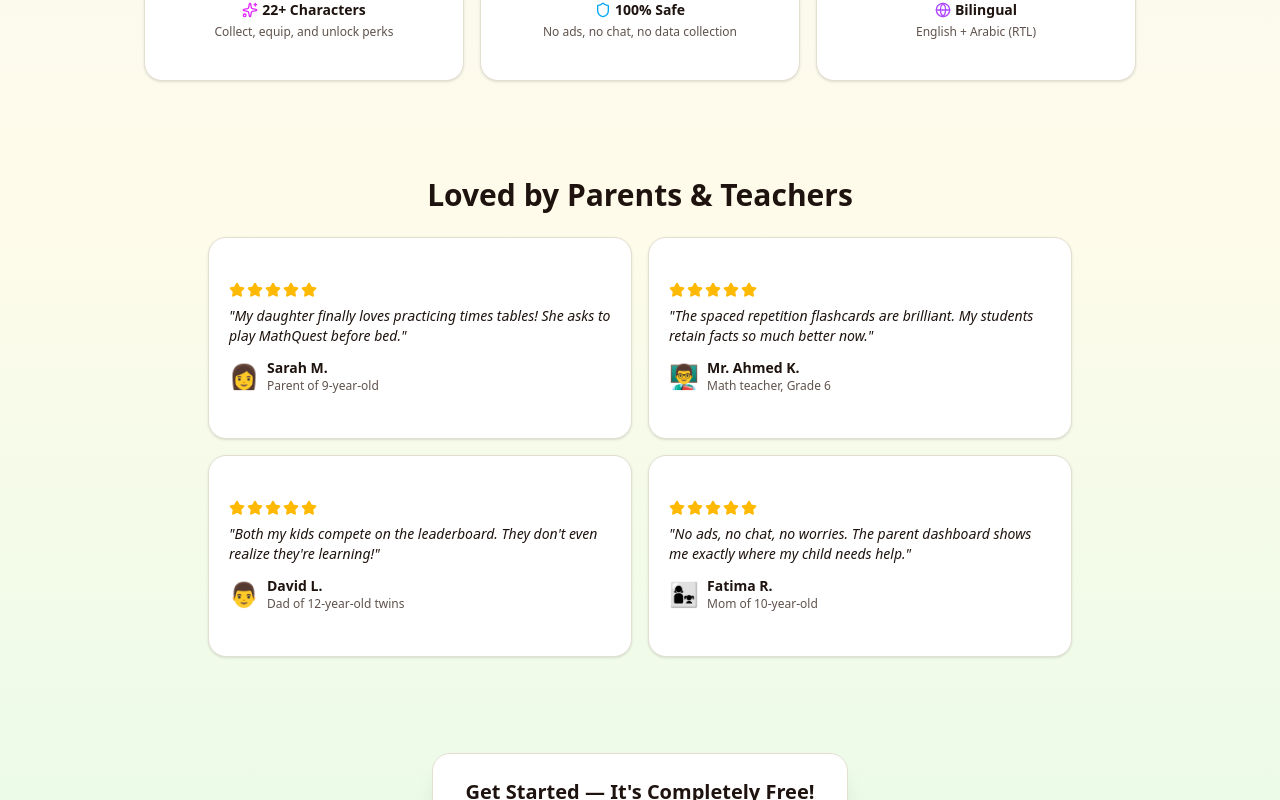
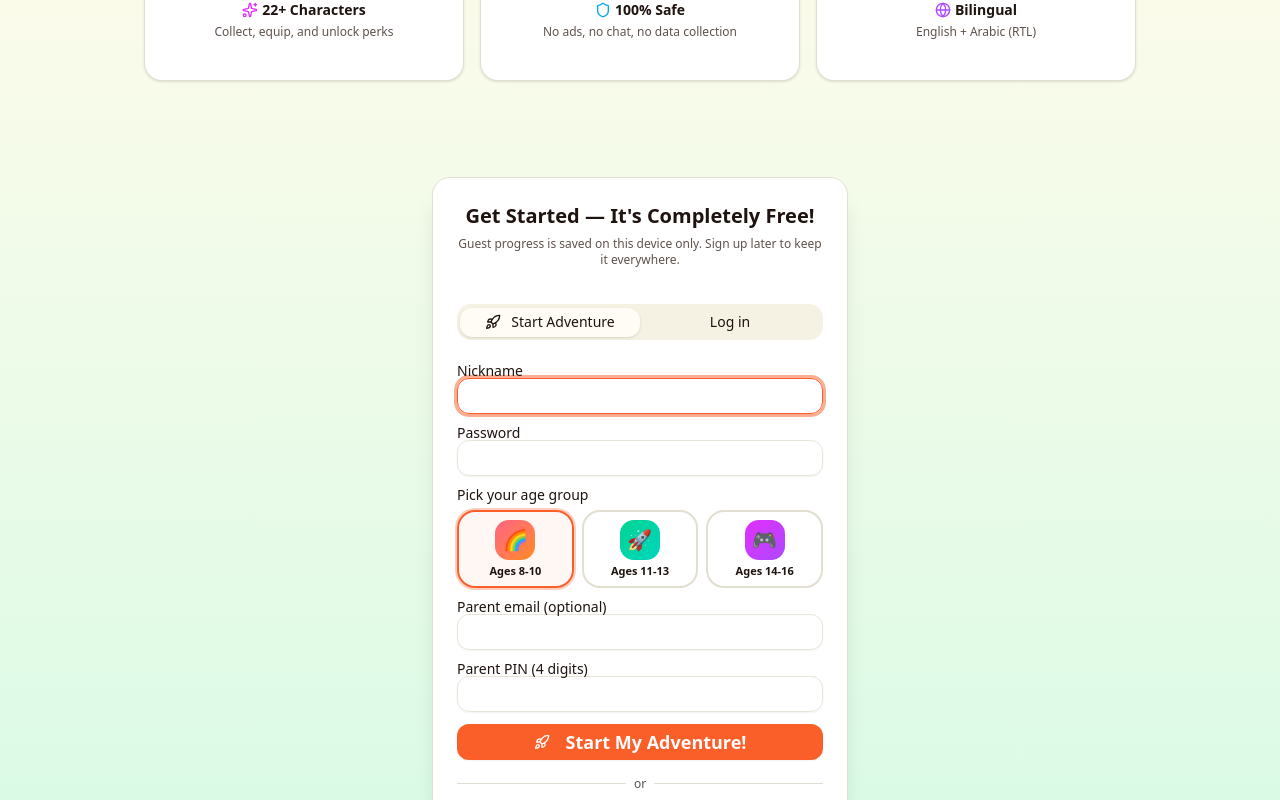
Before and after one commit to hossam8200/mathquest, a Next.js app: page / in a window 1280 px wide. Shown: the part 1260-2060 px from the top of the page. Built offline with nearby package versions, Linux system fonts and the light colour scheme; no server answers.

Commit message:
52bb481f-d976-420a-ba12-9bfb0ab23ded

```diff
--- a/src/components/app/screens/AuthScreen.tsx
+++ b/src/components/app/screens/AuthScreen.tsx
@@ -269,34 +269,6 @@ export function AuthScreen() {
         </div>
       </section>
 
-      {/* ─── TESTIMONIALS ─── */}
-      <section className="relative z-10 mx-auto max-w-4xl px-4 py-12">
-        <h2 className="mb-6 text-center text-3xl font-black">
-          {ar ? 'ماذا يقول الآباء والمعلمون؟' : 'Loved by Parents & Teachers'}
-        </h2>
-        <div className="grid gap-4 md:grid-cols-2">
-          {TESTIMONIALS.map((t) => (
-            <Card key={t.name} className="overflow-hidden">
-              <CardContent className="p-5">
-                <div className="mb-2 flex gap-0.5">
-                  {Array.from({ length: t.stars }).map((_, i) => (
-                    <Star key={i} className="h-4 w-4 fill-amber-400 text-amber-400" />
-                  ))}
-                </div>
-                <p className="text-sm italic text-foreground">"{t.text}"</p>
-                <div className="mt-3 flex items-center gap-2">
-                  <span className="text-2xl">{t.emoji}</span>
-                  <div>
-                    <div className="text-sm font-bold">{t.name}</div>
-                    <div className="text-xs text-muted-foreground">{t.role}</div>
-                  </div>
-                </div>
-              </CardContent>
-            </Card>
-          ))}
-        </div>
-      </section>
-
       {/* ─── AUTH FORM ─── */}
       <section id="auth-form" className="relative z-10 mx-auto max-w-md px-4 py-12">
         <Card className="shadow-xl">
```
